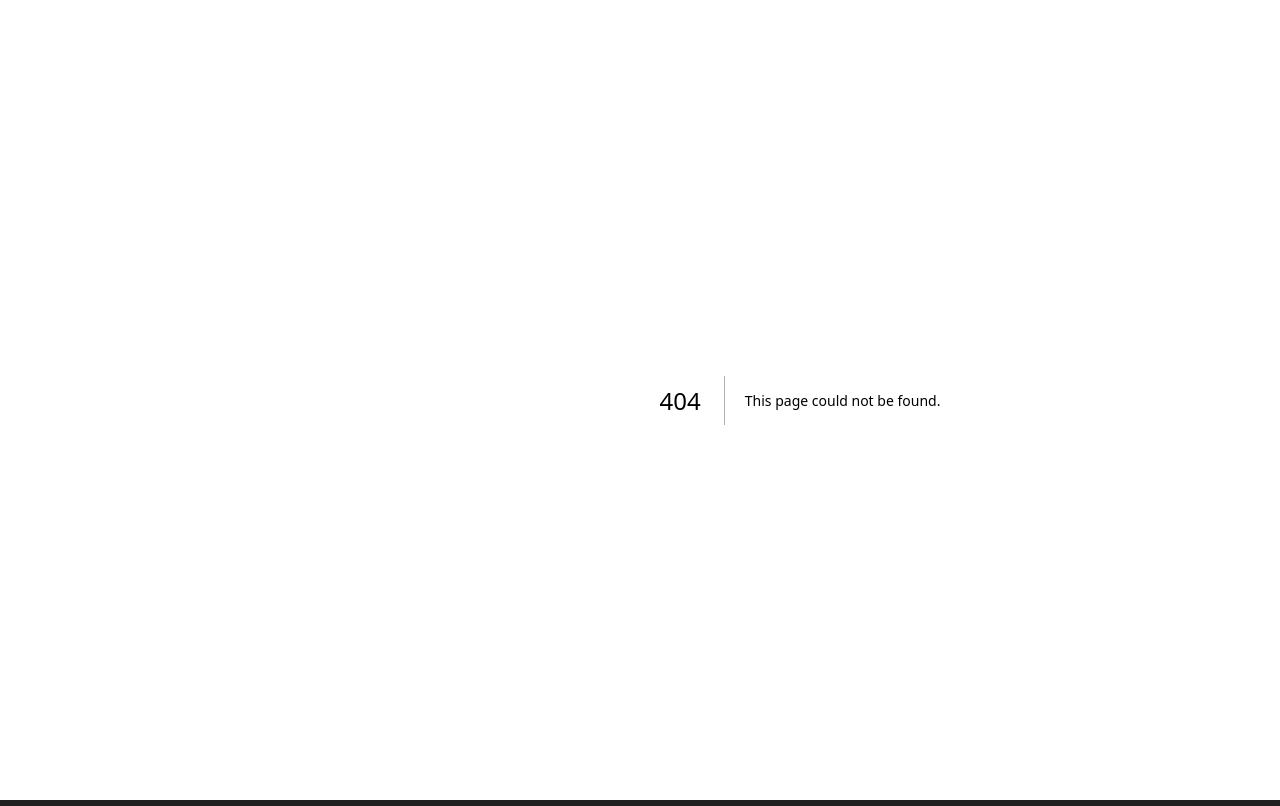
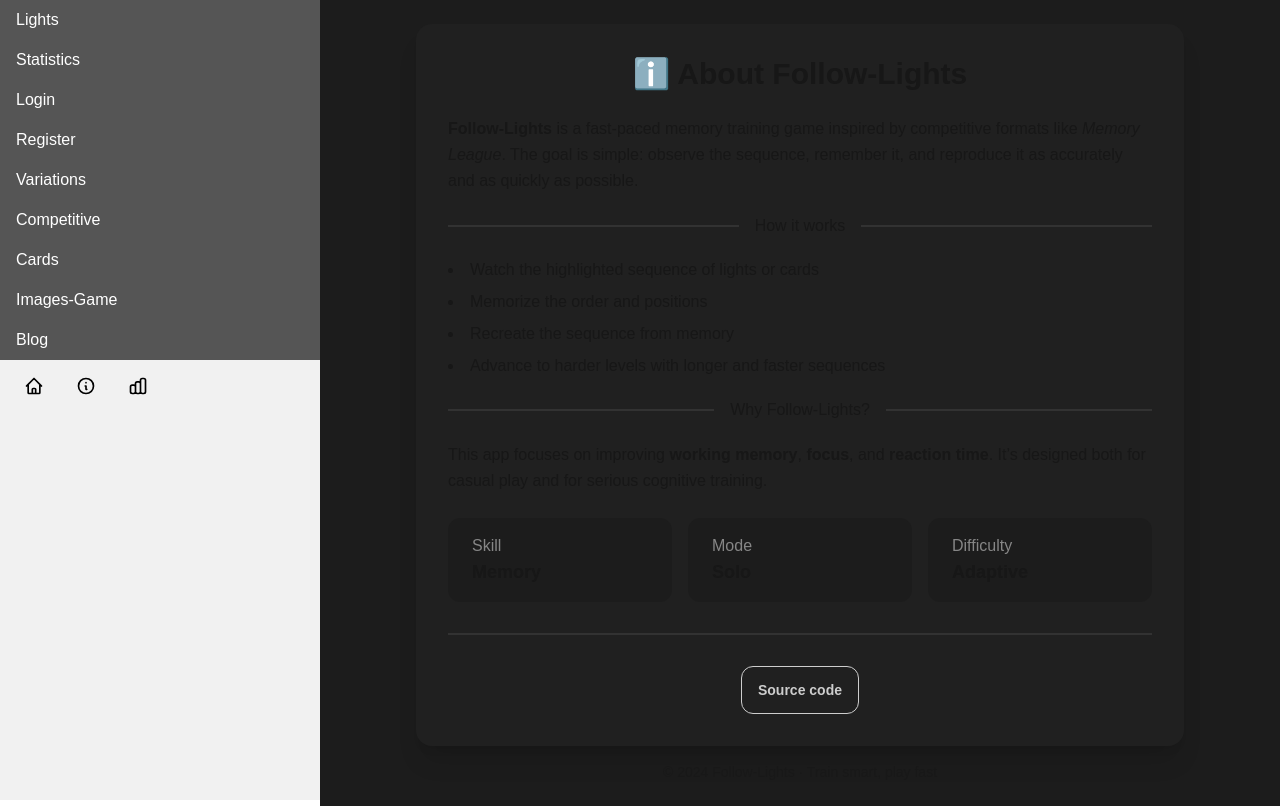
Before and after one commit to mateuszGrzelak-git/follow-Lights, a Next.js app in the folder frontend/: page /info in a window 1280 px wide. Before the commit this address had no page. Built offline with nearby package versions, Linux system fonts and the light colour scheme.

Commit message:
Added new blog placeholder

```diff
--- a/frontend/app/Tooltip.tsx
+++ b/frontend/app/Tooltip.tsx
@@ -1,54 +1,70 @@
-export default function Tooltip(){
-    return <>
+import Link from "next/link";
+
+export default function Tooltip() {
+  return (
     <ul className="menu menu-horizontal">
       <li>
+        <Link href="/" legacyBehavior>
           <a>
             <svg
               xmlns="http://www.w3.org/2000/svg"
               className="h-5 w-5"
               fill="none"
               viewBox="0 0 24 24"
-        stroke="currentColor">
+              stroke="currentColor"
+            >
               <path
                 strokeLinecap="round"
                 strokeLinejoin="round"
                 strokeWidth="2"
-          d="M3 12l2-2m0 0l7-7 7 7M5 10v10a1 1 0 001 1h3m10-11l2 2m-2-2v10a1 1 0 01-1 1h-3m-6 0a1 1 0 001-1v-4a1 1 0 011-1h2a1 1 0 011 1v4a1 1 0 001 1m-6 0h6" />
+                d="M3 12l2-2m0 0l7-7 7 7M5 10v10a1 1 0 001 1h3m10-11l2 2m-2-2v10a1 1 0 01-1 1h-3m-6 0a1 1 0 001-1v-4a1 1 0 011-1h2a1 1 0 011 1v4a1 1 0 001 1m-6 0h6"
+              />
             </svg>
           </a>
+        </Link>
       </li>
+
       <li>
+        <Link href="/info" legacyBehavior>
           <a>
             <svg
               xmlns="http://www.w3.org/2000/svg"
               className="h-5 w-5"
               fill="none"
               viewBox="0 0 24 24"
-        stroke="currentColor">
+              stroke="currentColor"
+            >
               <path
                 strokeLinecap="round"
                 strokeLinejoin="round"
                 strokeWidth="2"
-          d="M13 16h-1v-4h-1m1-4h.01M21 12a9 9 0 11-18 0 9 9 0 0118 0z" />
+                d="M13 16h-1v-4h-1m1-4h.01M21 12a9 9 0 11-18 0 9 9 0 0118 0z"
+              />
             </svg>
           </a>
+        </Link>
       </li>
+
       <li>
+        <Link href="/statistics" legacyBehavior>
           <a>
             <svg
               xmlns="http://www.w3.org/2000/svg"
               className="h-5 w-5"
               fill="none"
               viewBox="0 0 24 24"
-        stroke="currentColor">
+              stroke="currentColor"
+            >
               <path
                 strokeLinecap="round"
                 strokeLinejoin="round"
                 strokeWidth="2"
-          d="M9 19v-6a2 2 0 00-2-2H5a2 2 0 00-2 2v6a2 2 0 002 2h2a2 2 0 002-2zm0 0V9a2 2 0 012-2h2a2 2 0 012 2v10m-6 0a2 2 0 002 2h2a2 2 0 002-2m0 0V5a2 2 0 012-2h2a2 2 0 012 2v14a2 2 0 01-2 2h-2a2 2 0 01-2-2z" />
+                d="M9 19v-6a2 2 0 00-2-2H5a2 2 0 00-2 2v6a2 2 0 002 2h2a2 2 0 002-2zm0 0V9a2 2 0 012-2h2a2 2 0 012 2v10m-6 0a2 2 0 002 2h2a2 2 0 002-2m0 0V5a2 2 0 012-2h2a2 2 0 012 2v14a2 2 0 01-2 2h-2a2 2 0 01-2-2z"
+              />
             </svg>
           </a>
+        </Link>
       </li>
     </ul>
-    </>
+  );
 }
--- /dev/null
+++ b/frontend/app/blog/new-blog/page.tsx
@@ -0,0 +1,33 @@
+import Home from "@/app/page";
+
+export default function NewBlog()
+{
+    return <>
+    <Home/>
+    <div className="flex justify-center">
+      <div className="avatar">
+          <div className="w-24 rounded">
+              <img src="https://img.daisyui.com/images/profile/demo/batperson@192.webp" />
+          </div>
+      </div>
+    </div>
+    <div className="flex justify-center">
+      <fieldset className="fieldset p-4 text-center">
+        <legend className="fieldset-legend mx-auto">Blog Title</legend>
+        <input type="text" className="input" placeholder="Type here" />
+      </fieldset>
+    </div>
+    <div className="flex justify-center">
+
+      <textarea placeholder="Blog" className="textarea textarea-xl p-4 w-full max-w-5xl"></textarea>
+    </div>
+    <div className="flex justify-center gap-4">
+      <a
+        rel="noopener noreferrer"
+        className="btn btn-outline rounded-xl"
+      >
+        Post Blog
+      </a>
+      </div>
+    </>
+}
--- a/frontend/app/blog/page.tsx
+++ b/frontend/app/blog/page.tsx
@@ -1,10 +1,20 @@
 import Home from "../page";
 import Cards from "./ui/Cards"
+import NewBlog from "./new-blog/page";
 
 export default function Blog()
 {
     return <>
     <Home />
     <Cards />
+        <div className="flex justify-center gap-4">
+              <a
+                href="/blog/new-blog"
+                rel="noopener noreferrer"
+                className="btn btn-outline rounded-xl"
+              >
+                Create new blog
+              </a>
+        </div>
     </>
 }
--- /dev/null
+++ b/frontend/app/blog/ui/Card.tsx
@@ -0,0 +1,17 @@
+import { BiDislike, BiLike } from "react-icons/bi"
+
+export default function Card(cardTitle: string)
+{
+    return (
+        <div className="card w-96 bg-base-100 card-xs shadow-sm">
+            <div className={cardTitle}>
+                <h2 className="title">Xsmall Card</h2>
+                <p>A card component has a figure, a body part, and inside body there are title and actions parts</p>
+                <div className="justify-end card-actions relative">
+                    <BiLike></BiLike>
+                    <BiDislike></BiDislike>
+                </div>
+            </div>
+        </div>
+    );
+}
--- a/frontend/app/blog/ui/Cards.tsx
+++ b/frontend/app/blog/ui/Cards.tsx
@@ -1,18 +1,9 @@
 import { BiDislike, BiLike } from "react-icons/bi"
+import Card from "./Card"
 
 export default function Cards()
 {
     return <>
-    <div className="card w-96 bg-base-100 card-xs shadow-sm">
-  <div className="card-body">
-    <h2 className="card-title">Xsmall Card</h2>
-    <p>A card component has a figure, a body part, and inside body there are title and actions parts</p>
-    <div className="justify-end card-actions relative">
-      <BiLike></BiLike>
-      <BiDislike></BiDislike>
-    </div>
-  </div>
-</div>
 
 <div className="card w-96 bg-base-100 card-sm shadow-sm">
   <div className="card-body">
--- /dev/null
+++ b/frontend/app/info/page.tsx
@@ -0,0 +1,72 @@
+import Link from "next/link";
+import Home from "../page";
+
+export default function info() {
+  return <>
+    <Home />
+    <main className="min-h-screen bg-base-200 flex items-center justify-center p-6">
+      <div className="max-w-3xl w-full">
+        <div className="card bg-base-100 shadow-xl rounded-2xl">
+          <div className="card-body space-y-4">
+            <h1 className="text-3xl font-bold text-center">ℹ️ About Follow-Lights</h1>
+
+            <p className="text-base leading-relaxed">
+              <strong>Follow-Lights</strong> is a fast-paced memory training game inspired by
+              competitive formats like <em>Memory League</em>. The goal is simple: observe the
+              sequence, remember it, and reproduce it as accurately and as quickly as possible.
+            </p>
+
+            <div className="divider">How it works</div>
+
+            <ul className="list-disc list-inside space-y-2">
+              <li>Watch the highlighted sequence of lights or cards</li>
+              <li>Memorize the order and positions</li>
+              <li>Recreate the sequence from memory</li>
+              <li>Advance to harder levels with longer and faster sequences</li>
+            </ul>
+
+            <div className="divider">Why Follow-Lights?</div>
+
+            <p className="text-base leading-relaxed">
+              This app focuses on improving <strong>working memory</strong>, <strong>focus</strong>,
+              and <strong>reaction time</strong>. It’s designed both for casual play and for
+              serious cognitive training.
+            </p>
+
+            <div className="grid grid-cols-1 md:grid-cols-3 gap-4 mt-4">
+              <div className="stat bg-base-200 rounded-xl">
+                <div className="stat-title">Skill</div>
+                <div className="stat-value text-lg">Memory</div>
+              </div>
+              <div className="stat bg-base-200 rounded-xl">
+                <div className="stat-title">Mode</div>
+                <div className="stat-value text-lg">Solo</div>
+              </div>
+              <div className="stat bg-base-200 rounded-xl">
+                <div className="stat-title">Difficulty</div>
+                <div className="stat-value text-lg">Adaptive</div>
+              </div>
+            </div>
+
+            <div className="divider" />
+
+            <div className="flex justify-center gap-4">
+              <a
+                href="https://github.com/mateuszGrzelak-git/follow-lights"
+                target="_blank"
+                rel="noopener noreferrer"
+                className="btn btn-outline rounded-xl"
+              >
+                Source code
+              </a>
+            </div>
+          </div>
+        </div>
+
+        <p className="text-center text-sm opacity-60 mt-4">
+          © {new Date().getFullYear()} Follow-Lights · Train smart, play fast
+        </p>
+      </div>
+    </main>
+  </>
+}
```
Lines whose indentation alone changed are shown as unchanged.
